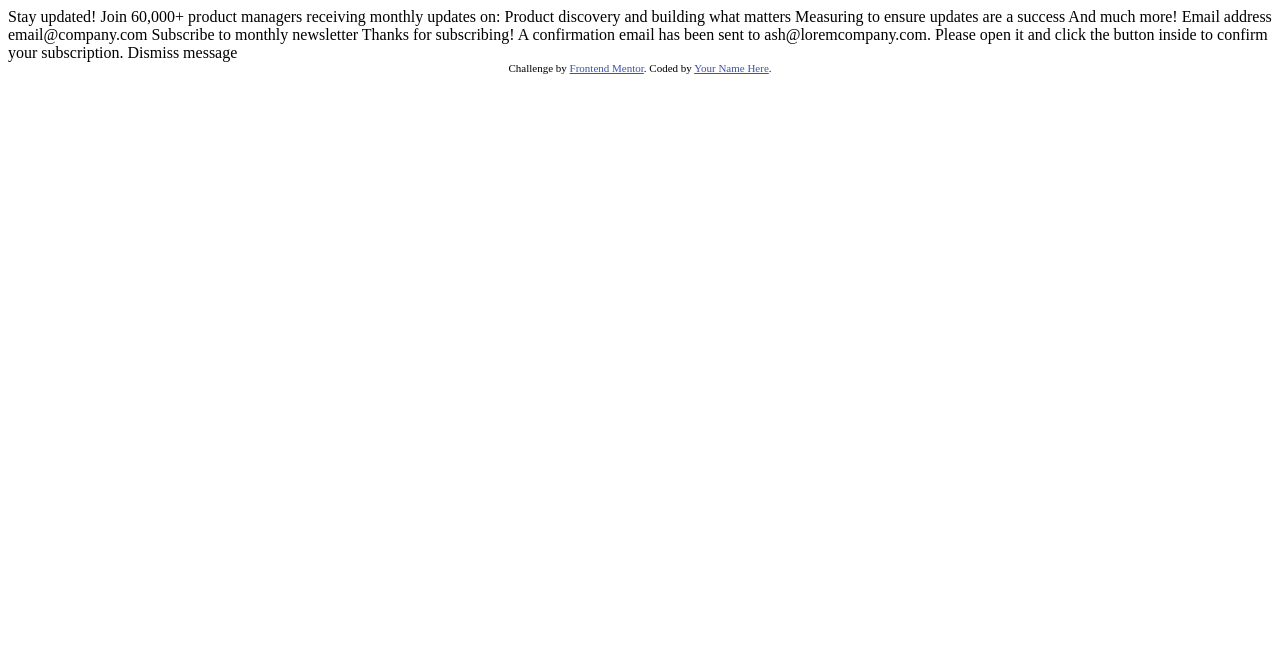
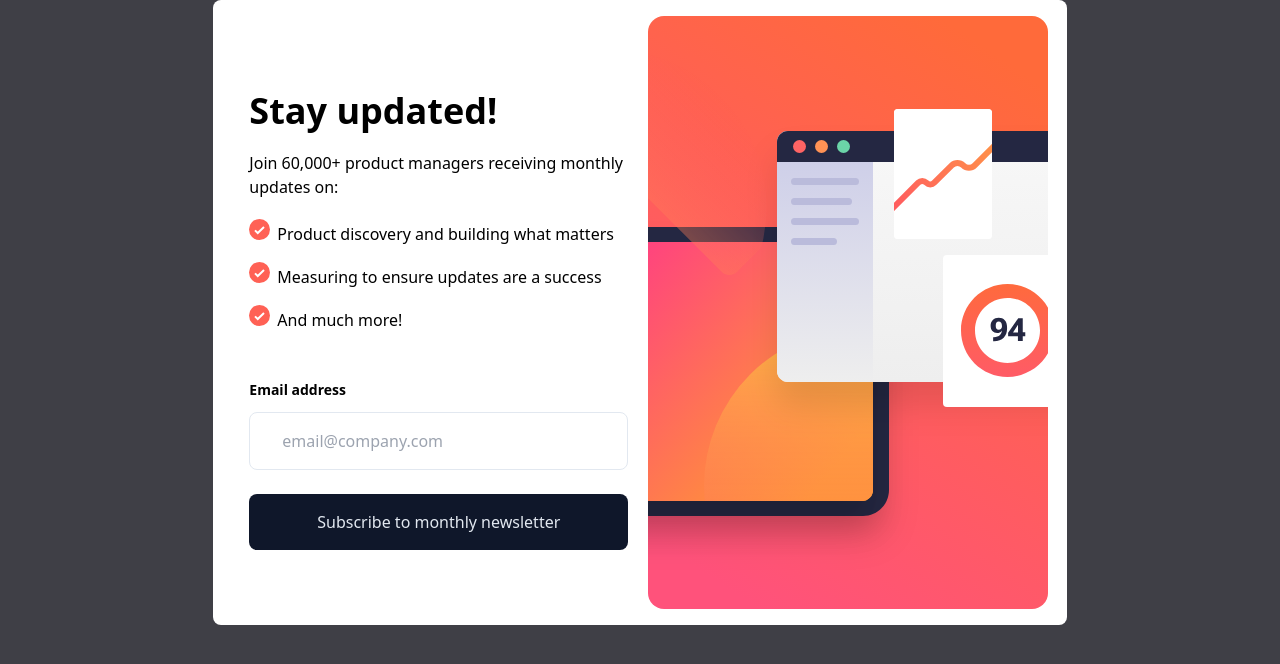
Before and after one commit to BekiaD/7-newsletter-signup-form-with-success-message, a plain HTML site: page index.html in a window 1280 px wide. Drawn offline with nearby package versions, Linux system fonts and the light colour scheme.

Commit message:
midway
still working on the desktop site

```diff
--- a/index.html
+++ b/index.html
@@ -1,52 +1,69 @@
 <!DOCTYPE html>
 <html lang="en">
+
 <head>
   <meta charset="UTF-8">
-  <meta name="viewport" content="width=device-width, initial-scale=1.0"> <!-- displays site properly based on user's device -->
-
+  <meta name="viewport" content="width=device-width, initial-scale=1.0">
+  <!-- displays site properly based on user's device -->
   <link rel="icon" type="image/png" sizes="32x32" href="./assets/images/favicon-32x32.png">
+  <!-- Tailwind CSS -->
+  <script src="https://cdn.tailwindcss.com"></script>
 
   <title>Frontend Mentor | Newsletter sign-up form with success message</title>
 
-  <!-- Feel free to remove these styles or customise in your own stylesheet 👍 -->
-  <style>
-    .attribution { font-size: 11px; text-align: center; }
-    .attribution a { color: hsl(228, 45%, 44%); }
-  </style>
 </head>
-<body>
 
-  <!-- Sign-up form start -->
+<body class="sm:bg-zinc-700 sm:flex sm:justify-center sm:items-center ">
+  <main class="flex flex-col justify-center sm:bg-white sm:rounded-lg sm:flex-row-reverse sm:w-2/3 sm:p-4">
 
-  Stay updated!
+    <section class="image-mobile flex flex-col sm:hidden">
+    <img src="images/illustration-sign-up-mobile.svg" alt="abstract orange image" class="rounded-b-lg">
+    </section>
 
-  Join 60,000+ product managers receiving monthly updates on:
+    <section class="image-desktop hidden sm:flex sm:flex-row sm:w-1/2">
+    <img src="images/illustration-sign-up-desktop.svg" alt="abstract orange image"
+      class="rounded-lg ">
+    </section>
 
-  Product discovery and building what matters
-  Measuring to ensure updates are a success
-  And much more!
+    <section class="info mx-2 my-7 px-3 flex flex-col justify-center sm:w-1/2">
 
-  Email address
-  email@company.com
+      <div class="text my-4">
+        <h1 class=" text-4xl font-bold sm:">Stay updated!</h1>
+        <p class="my-5 text-md">Join 60,000+ product managers receiving monthly updates on:</p>
+       <!-- <div class="listy flex justify"> -->
+        <ul class="space-y-4 s list-inside list-image-[url(images/icon-list.svg)]">
+          <li>Product discovery and building what matters</li>
+          <li>Measuring to ensure updates are a success</li>
+          <li>And much more!</li>
+        </ul>
+        <!-- </div> -->
+      </div>
 
-  Subscribe to monthly newsletter
+      <div class="interactive flex flex-col mt-8">
+        <label class="text-sm font-bold" for="email-address">Email address</label>
+        <input class="my-3 px-8 py-4 border border-slate-200 rounded-lg" id="email-address" placeholder="email@company.com" name="email" type="email" autocomplete="email"
+          required>
+        <button class="mt-3 bg-slate-900 text-slate-200 text-md rounded-lg px-8 py-4 hover:bg-gradient-to-r from-red-500 to-orange-500 ..." type="submit">Subscribe to monthly newsletter</button>
+      </div>
 
-  <!-- Sign-up form end -->
+    </section>
+  </main>
 
-  <!-- Success message start -->
+
+
+  <!-- Success message
 
   Thanks for subscribing!
 
   A confirmation email has been sent to ash@loremcompany.com.
   Please open it and click the button inside to confirm your subscription.
 
-  Dismiss message
+  Dismiss message -->
 
-  <!-- Success message end -->
-
-  <div class="attribution">
+  <div class="attribution" style="display: none">
     Challenge by <a href="https://www.frontendmentor.io?ref=challenge" target="_blank">Frontend Mentor</a>.
-    Coded by <a href="#">Your Name Here</a>.
+    Coded by <a href="#">Beks</a>.
   </div>
 </body>
+
 </html>
```
